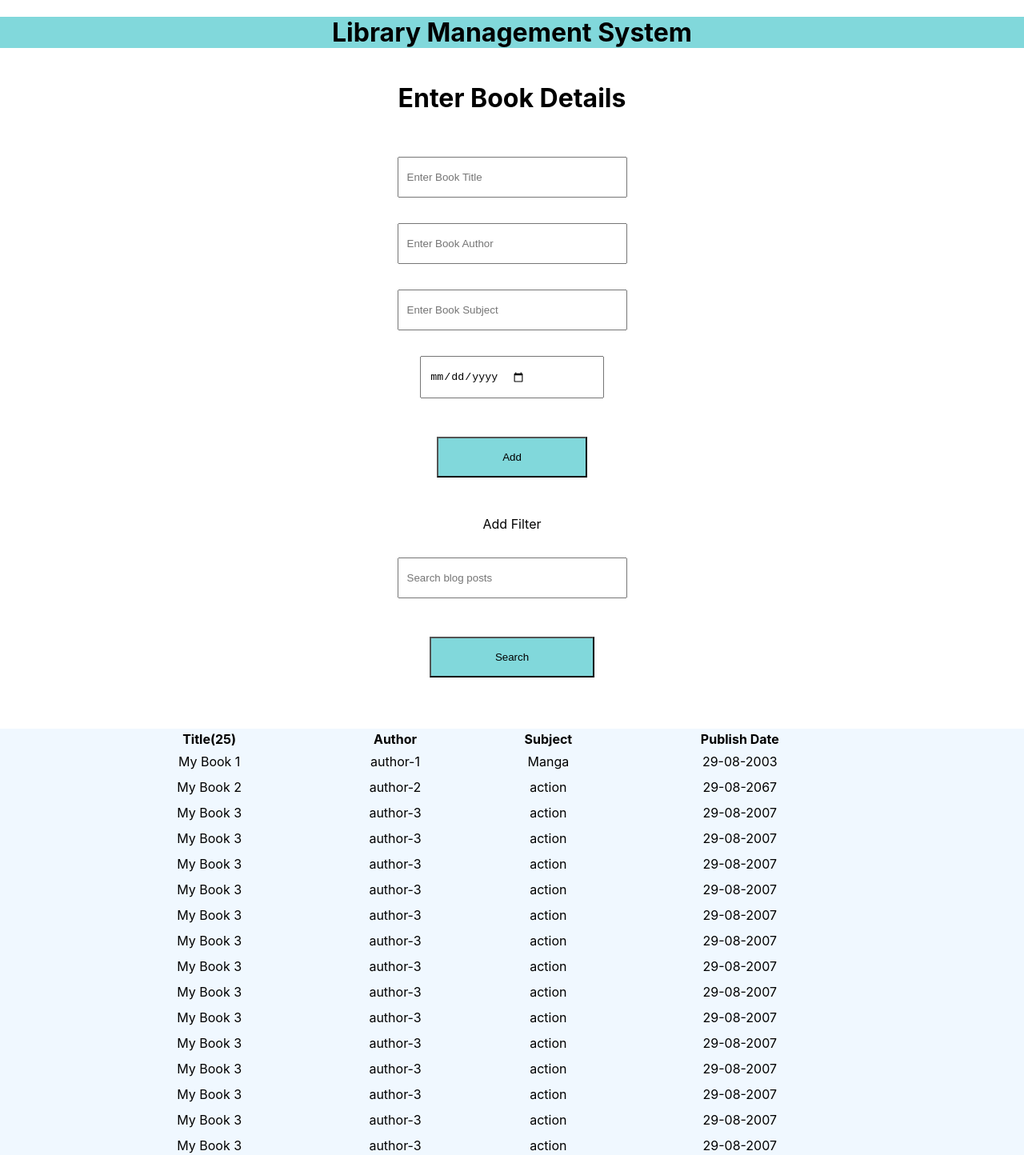
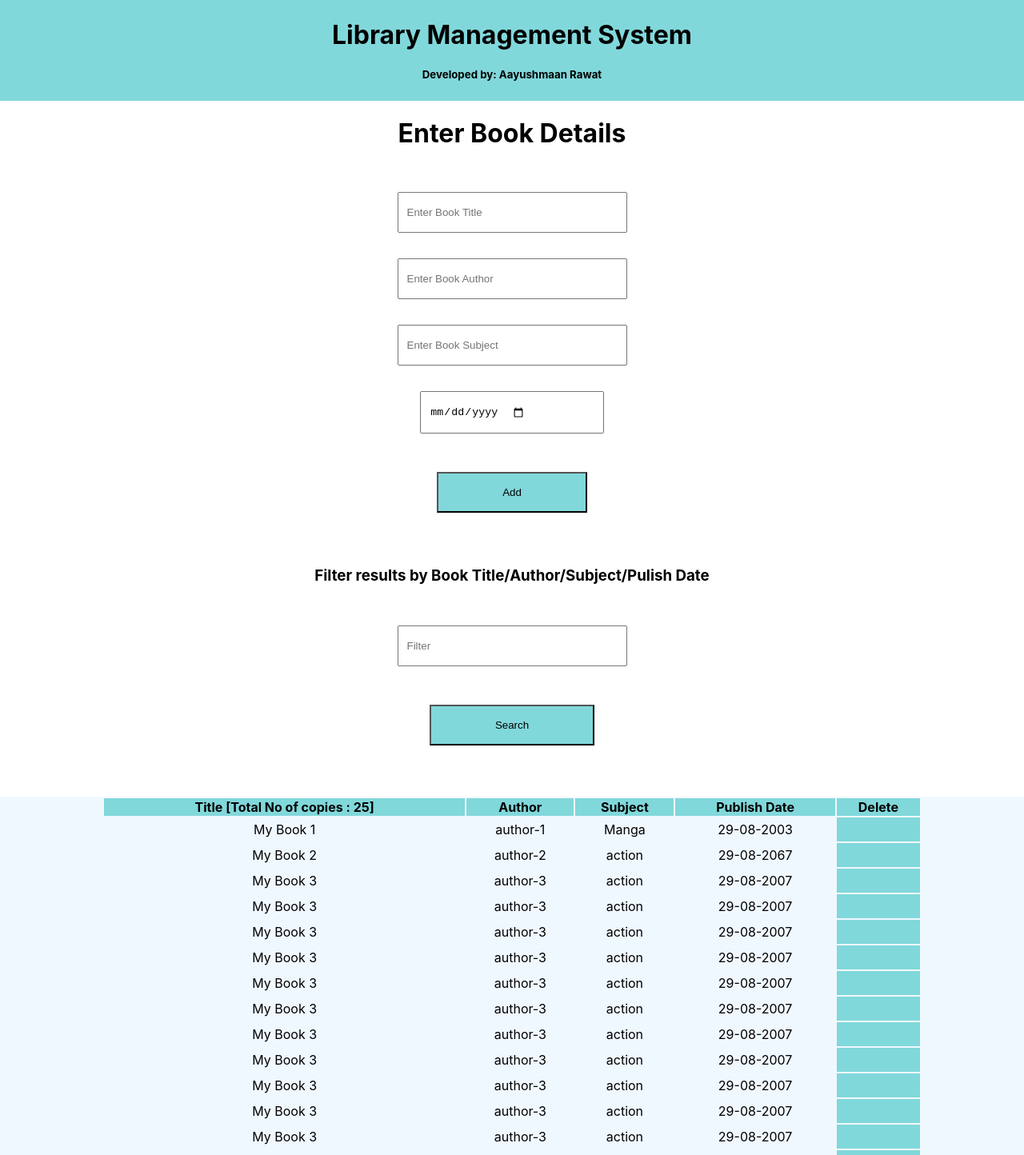
Before and after one commit to AayushmaanRawat/libmanagemant.github.io, a React (Create React App) app: page / in a window 1280 px wide. Shown: the top 1444 px of the page at 80% size. Built offline with nearby package versions, Linux system fonts and the light colour scheme; some icons are missing.

Commit message:
second commit

```diff
--- a/package.json
+++ b/package.json
@@ -6,6 +6,7 @@
     "@testing-library/jest-dom": "^5.16.5",
     "@testing-library/react": "^13.4.0",
     "@testing-library/user-event": "^13.5.0",
+    "boxicons": "^2.1.4",
     "react": "^18.2.0",
     "react-dom": "^18.2.0",
     "react-scripts": "5.0.1",
--- a/src/components/addbooks/addbook.css
+++ b/src/components/addbooks/addbook.css
@@ -4,3 +4,11 @@ input{
 button{
  background-color: #81D8DB;
 }
+.table-head
+{
+ background-color: #81D8DB;
+}
+.del
+{
+    background-color: #81D8DB ;
+}
--- a/src/components/addbooks/addbook.jsx
+++ b/src/components/addbooks/addbook.jsx
@@ -12,8 +12,11 @@ const Addbook = () => {
   const filterPosts = (posts, query) => {
     // qurey search
     if (!query) {
+     // <h1>No Results Found!</h1>
       return posts;
     }
+
+
     return posts.filter((post) => {
       return Object.values(post)
         .join(" ")
@@ -75,12 +78,12 @@ const Addbook = () => {
 
       <form action="/" method="get" className="search_bar">
         <label htmlFor="header-search">
-          <span className="visually-hidden">Add Filter</span>
+          <h3 className="visually-hidden">Filter results by Book Title/Author/Subject/Pulish Date</h3>
         </label>
         <input
           type="text"
           id="header-search"
-          placeholder="Search blog posts"
+          placeholder="Filter"
           name="s"
           onKeyUp={filterPosts}
         />
@@ -89,23 +92,28 @@ const Addbook = () => {
 
       <div className="list" onRemove={handleRemove}>
         <table>
-          <thead>
+          <thead class="table-head">
             <tr>
-              <th>Title({filteredPosts.length})</th>
+              <th>Title [Total No of copies : {filteredPosts.length}]</th>
               <th>Author</th>
               <th>Subject</th>
               <th>Publish Date</th>
+              <th>Delete</th>
             </tr>
           </thead>
+
           <tbody>
             {filteredPosts.map((data) => {
-              return (
+
+
+
+                 return(
                 <tr className="book-list">
                   <td className="td_2">{data.title}</td>
                   <td className="td_2">{data.author}</td>
                   <td className="td_2">{data.subject}</td>
                   <td className="td_2">{data.date}</td>
-                  <td type="button" onClick={() => handleRemove(data.id)}><box-icon name='trash'></box-icon></td>
+                  <td className="del" type="button" onClick={() => handleRemove(data.id)}><box-icon name='trash'></box-icon></td>
                 </tr>
               );
             })}
--- a/src/components/navbar/navbar.css
+++ b/src/components/navbar/navbar.css
@@ -1,4 +1,6 @@
 .navbar{
  text-align: center;
  background-color: #81D8DB;
+ padding-top: 0.2%;
+ padding-bottom:0.2%;
 }
--- a/src/components/navbar/navbar.js
+++ b/src/components/navbar/navbar.js
@@ -4,6 +4,7 @@ const navbar = () => {
   return (
     <div className='navbar'>
       <h1>Library Management System</h1>
+      <h5>Developed by: Aayushmaan Rawat</h5>
     </div>
   )
 }
```
Also changed, not shown: 1 other file (tests, documents, lock files or other folders).
